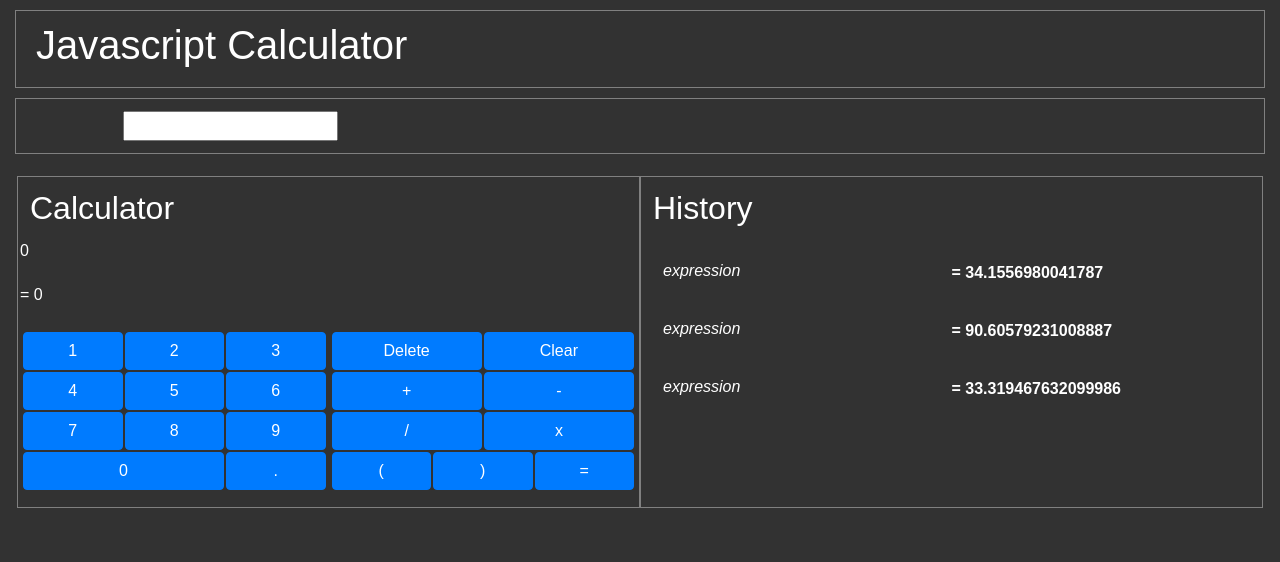
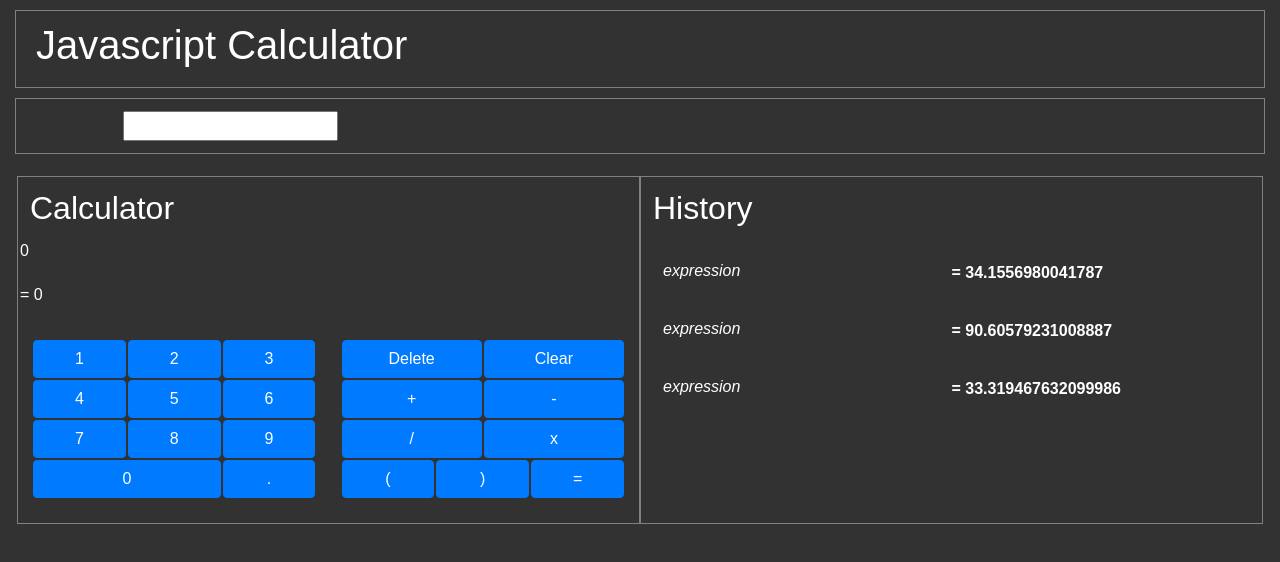
Before and after one commit to eliasm307/FCC-JavaScript-Calculator, a React (Create React App) app: page / in a window 1280 px wide. Shown: the top 562 px of the page. Built offline with nearby package versions, Linux system fonts and the light colour scheme.

Commit message:
Styling updates

```diff
--- a/src/components/CalculatorSection.scss
+++ b/src/components/CalculatorSection.scss
@@ -1,11 +1,11 @@
 #calculator-section {
 
-  .container-number-buttons,
-  .container-control-buttons {
-    .row {
+  #container-number-buttons,
+  #container-control-buttons {
+
       padding: 10px;
-      margin: 10px;
-    }
+      //margin: 5px;
+
   }
 
   .btn-container {
```
